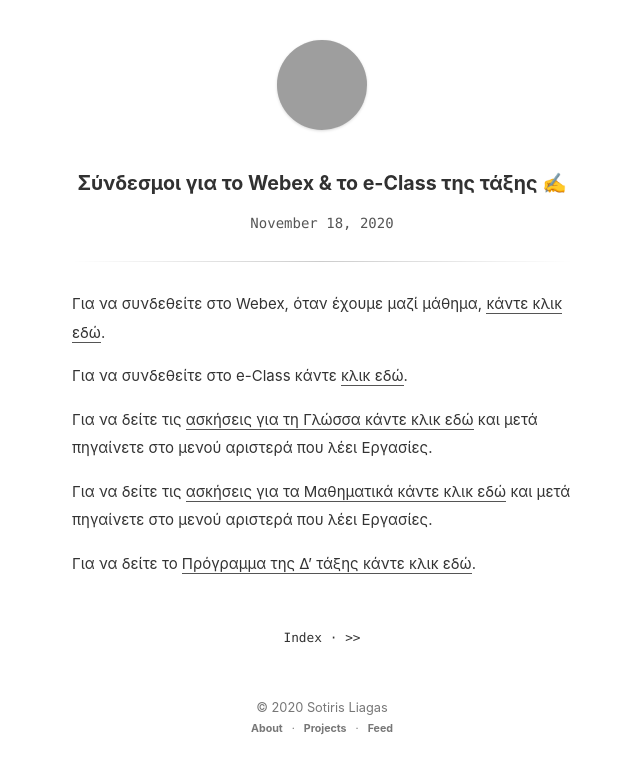
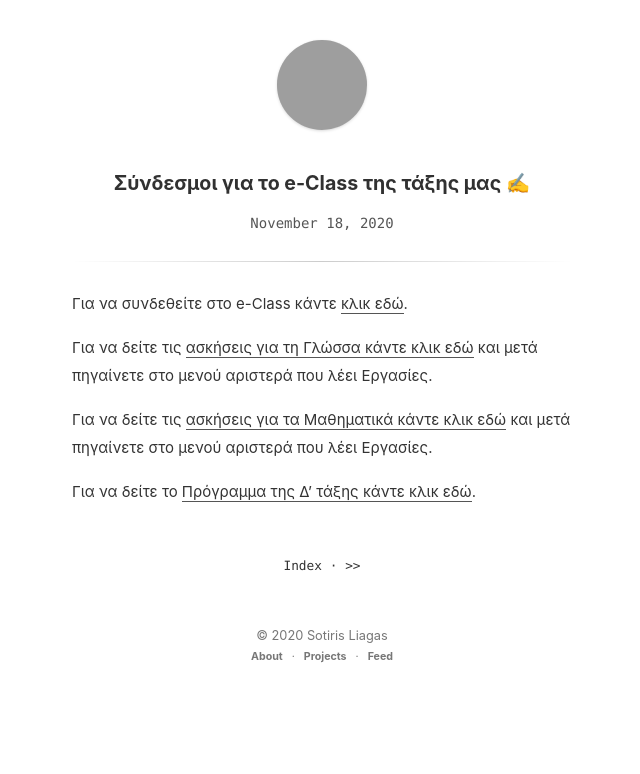
Before and after one commit to liagason/A-Jekyll-Blog, a Jekyll site: the page built from _posts/2020-11-18-katw-zevgaraki-eclass-webex-2020-4th-grade.md, in a window 1280 px wide, cut to the strip 0-774 px from the top of the page. Shown: the whole strip, without its empty margins (318-958 px from the left). Built offline with Jekyll 4.4.1, drawn with Linux system fonts in a browser that asks for light colours; grey boxes are pictures that could not be loaded.

Commit message:
Update 2020-11-18-katw-zevgaraki-eclass-webex-2020-4th-grade.md

```diff
--- a/_posts/2020-11-18-katw-zevgaraki-eclass-webex-2020-4th-grade.md
+++ b/_posts/2020-11-18-katw-zevgaraki-eclass-webex-2020-4th-grade.md
@@ -1,9 +1,7 @@
 ---
 layout: post
-title: Σύνδεσμοι για το Webex & το e-Class της τάξης ✍
+title: Σύνδεσμοι για το e-Class της τάξης μας ✍
 ---
-
-Για να συνδεθείτε στο Webex, όταν έχουμε μαζί μάθημα, [κάντε κλικ εδώ](https://minedu-primary2.webex.com/meet/liagason).
 
 Για να συνδεθείτε στο e-Class κάντε [κλικ εδώ](https://eclass.sch.gr/).
 
```
